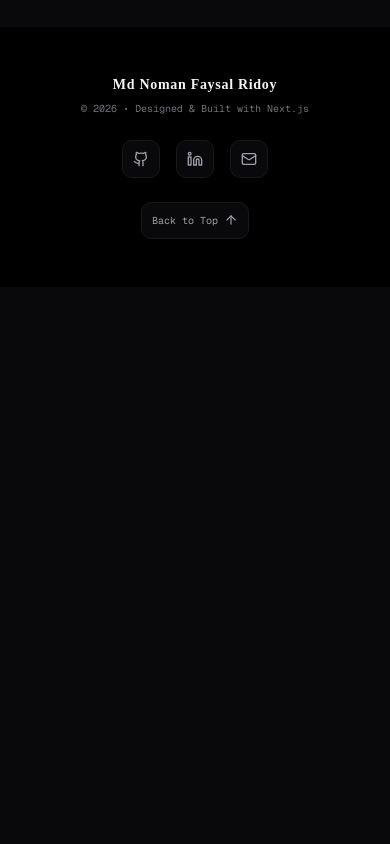
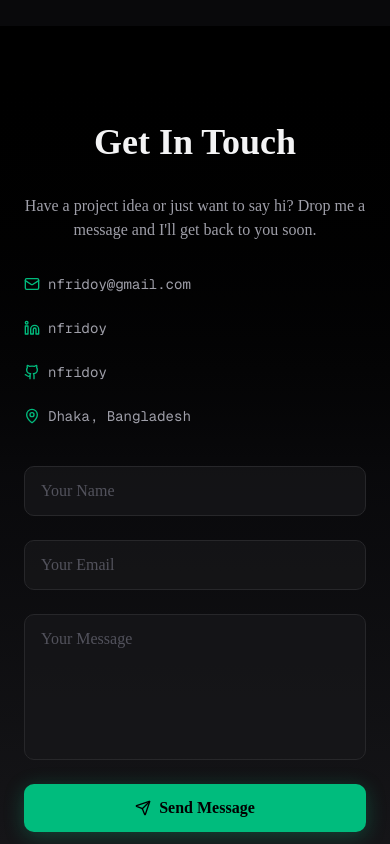
Before and after one commit to NFRIDOY/nfridoy-next-portfolio, a Next.js app: page / in a window 390 px wide. Shown: the part 6840-7684 px from the top of the page. Before the commit the page ends 7127 px from the top, so only its background shows below. Built offline with nearby package versions, Linux system fonts and the light colour scheme; a web font is replaced by a local one.

Commit message:
✨feat: nodeMailer

```diff
--- a/package.json
+++ b/package.json
@@ -17,6 +17,7 @@
     "gsap": "^3.15.0",
     "lucide-react": "^0.460.0",
     "next": "16.3.2",
+    "nodemailer": "^9.0.5",
     "react": "19.2.8",
     "react-dom": "19.2.8",
     "shadcn": "^4.19.0",
@@ -26,6 +27,7 @@
   "devDependencies": {
     "@tailwindcss/postcss": "^4",
     "@types/node": "^20",
+    "@types/nodemailer": "^8.0.1",
     "@types/react": "^19",
     "@types/react-dom": "^19",
     "eslint": "^9",
--- /dev/null
+++ b/src/app/api/contact/route.ts
@@ -0,0 +1,76 @@
+import { NextRequest, NextResponse } from "next/server";
+import nodemailer from "nodemailer";
+
+export async function POST(req: NextRequest) {
+  try {
+    const { name, email, message } = await req.json();
+
+    if (!name || !email || !message) {
+      return NextResponse.json(
+        { error: "Name, email, and message are required." },
+        { status: 400 }
+      );
+    }
+
+    const emailRegex = /^[^\s@]+@[^\s@]+\.[^\s@]+$/;
+    if (!emailRegex.test(email)) {
+      return NextResponse.json(
+        { error: "Invalid email address." },
+        { status: 400 }
+      );
+    }
+
+    const transporter = nodemailer.createTransport({
+      host: process.env.SMTP_HOST,
+      port: Number(process.env.SMTP_PORT) || 587,
+      secure: false,
+      auth: {
+        user: process.env.SMTP_USER,
+        pass: process.env.SMTP_PASS,
+      },
+    });
+
+    const mailOptions = {
+      from: `"Portfolio Contact Form" <${process.env.SMTP_USER}>`,
+      to: process.env.CONTACT_EMAIL,
+      replyTo: email,
+      subject: `New Message from ${name} — Portfolio Contact`,
+      html: `
+        <div style="font-family: Arial, sans-serif; max-width: 600px; margin: 0 auto; padding: 20px; background: #18181b; border-radius: 12px; border: 1px solid #27272a;">
+          <h2 style="color: #10b981; font-size: 20px; margin-bottom: 16px;">New Contact Form Message</h2>
+          <div style="margin-bottom: 12px;">
+            <span style="color: #a1a1aa; font-size: 12px; text-transform: uppercase; letter-spacing: 0.1em;">Name</span>
+            <p style="color: #f4f4f5; font-size: 16px; margin: 4px 0 0 0;">${name}</p>
+          </div>
+          <div style="margin-bottom: 12px;">
+            <span style="color: #a1a1aa; font-size: 12px; text-transform: uppercase; letter-spacing: 0.1em;">Email</span>
+            <p style="color: #f4f4f5; font-size: 16px; margin: 4px 0 0 0;">
+              <a href="mailto:${email}" style="color: #10b981; text-decoration: none;">${email}</a>
+            </p>
+          </div>
+          <div style="margin-bottom: 12px;">
+            <span style="color: #a1a1aa; font-size: 12px; text-transform: uppercase; letter-spacing: 0.1em;">Message</span>
+            <p style="color: #f4f4f5; font-size: 16px; margin: 4px 0 0 0; line-height: 1.6; white-space: pre-wrap;">${message}</p>
+          </div>
+          <hr style="border: none; border-top: 1px solid #27272a; margin: 20px 0;" />
+          <p style="color: #52525b; font-size: 12px; margin: 0;">
+            Sent from <a href="https://nfridoy.vercel.app" style="color: #10b981; text-decoration: none;">nfridoy.vercel.app</a> contact form
+          </p>
+        </div>
+      `,
+    };
+
+    await transporter.sendMail(mailOptions);
+
+    return NextResponse.json(
+      { message: "Message sent successfully!" },
+      { status: 200 }
+    );
+  } catch (error) {
+    console.error("Contact form error:", error);
+    return NextResponse.json(
+      { error: "Failed to send message. Please try again later." },
+      { status: 500 }
+    );
+  }
+}
--- a/src/app/page.tsx
+++ b/src/app/page.tsx
@@ -6,6 +6,7 @@ import Projects from "@/components/Projects";
 // import WorkExperience from "@/components/WorkExperience";
 import AIChat from "@/components/AIChat";
 import Footer from "@/components/Footer";
+import Contact from "@/components/Contact";
 
 export default function Home() {
   return (
@@ -17,6 +18,8 @@ export default function Home() {
         <Skills />
         <Projects />
         {/* <WorkExperience /> */}
+        {/* Contact me Form */}
+        <Contact />
       </main>
       <AIChat />
       <Footer />
--- /dev/null
+++ b/src/components/Contact.tsx
@@ -0,0 +1,176 @@
+"use client";
+
+import React, { useState, useEffect, useRef } from "react";
+import gsap from "gsap";
+import { Mail, MapPin, Send, LinkedinIcon, GithubIcon, CheckCircle, Loader2 } from "lucide-react";
+import { portfolioData } from "@/data/portfolioData";
+
+export default function Contact() {
+  const containerRef = useRef<HTMLDivElement>(null);
+  const formRef = useRef<HTMLFormElement>(null);
+
+  const [name, setName] = useState("");
+  const [email, setEmail] = useState("");
+  const [message, setMessage] = useState("");
+  const [status, setStatus] = useState<"idle" | "sending" | "success" | "error">("idle");
+  const [errorMsg, setErrorMsg] = useState("");
+
+  useEffect(() => {
+    const ctx = gsap.context(() => {
+      gsap.fromTo(
+        containerRef.current,
+        { opacity: 0, y: 40 },
+        { opacity: 1, y: 0, duration: 1, ease: "power3.out" }
+      );
+
+      if (formRef.current) {
+        gsap.fromTo(
+          formRef.current.children,
+          { y: 20, opacity: 0 },
+          {
+            y: 0,
+            opacity: 1,
+            duration: 0.8,
+            stagger: 0.15,
+            ease: "power3.out",
+            delay: 0.3,
+          }
+        );
+      }
+    }, containerRef);
+
+    return () => ctx.revert();
+  }, []);
+
+  const handleSubmit = async (e: React.FormEvent) => {
+    e.preventDefault();
+    setStatus("sending");
+    setErrorMsg("");
+
+    try {
+      const res = await fetch("/api/contact", {
+        method: "POST",
+        headers: { "Content-Type": "application/json" },
+        body: JSON.stringify({ name, email, message }),
+      });
+
+      const data = await res.json();
+
+      if (!res.ok) {
+        throw new Error(data.error || "Something went wrong.");
+      }
+
+      setStatus("success");
+      setName("");
+      setEmail("");
+      setMessage("");
+
+      setTimeout(() => setStatus("idle"), 4000);
+    } catch (err: unknown) {
+      setStatus("error");
+      setErrorMsg(err instanceof Error ? err.message : "Failed to send message.");
+    }
+  };
+
+  return (
+    <section
+      id="contact"
+      ref={containerRef}
+      className="relative min-h-[70vh] flex items-center justify-center py-24 px-6 bg-gradient-to-b from-black via-zinc-950 to-zinc-900"
+    >
+      <div className="max-w-4xl w-full mx-auto text-center space-y-8">
+        {/* Title */}
+        <h2 className="text-4xl sm:text-5xl font-extrabold text-zinc-100">
+          Get In Touch
+        </h2>
+        <p className="text-zinc-400 max-w-xl mx-auto">
+          Have a project idea or just want to say hi? Drop me a message and I&apos;ll
+          get back to you soon.
+        </p>
+
+        {/* Contact Info */}
+        <div className="flex flex-col sm:flex-row justify-center gap-6 text-zinc-400 font-mono text-sm">
+          <div className="flex items-center gap-2">
+            <Mail className="h-4 w-4 text-emerald-500" />
+            <span>{portfolioData.personalInfo.socials.email}</span>
+          </div>
+          <a href={portfolioData.personalInfo.socials.linkedin} className="flex items-center gap-2 hover:text-zinc-200 transition-colors">
+            <LinkedinIcon className="h-4 w-4 text-emerald-500" />
+            <span>{portfolioData.personalInfo.socials.linkedin.split("/in/")[1]}</span>
+          </a>
+          <a href={portfolioData.personalInfo.socials.github} className="flex items-center gap-2 hover:text-zinc-200 transition-colors">
+            <GithubIcon className="h-4 w-4 text-emerald-500" />
+            <span>{portfolioData.personalInfo.socials.github.split("/")[3]}</span>
+          </a>
+          <div className="flex items-center gap-2">
+            <MapPin className="h-4 w-4 text-emerald-500" />
+            <span>Dhaka, Bangladesh</span>
+          </div>
+        </div>
+
+        {/* Contact Form */}
+        <form
+          ref={formRef}
+          onSubmit={handleSubmit}
+          className="mt-10 grid grid-cols-1 sm:grid-cols-2 gap-6 text-left"
+        >
+          <input
+            type="text"
+            placeholder="Your Name"
+            value={name}
+            onChange={(e) => setName(e.target.value)}
+            required
+            className="col-span-1 px-4 py-3 rounded-lg bg-zinc-900/70 border border-zinc-800 text-zinc-200 placeholder:text-zinc-600 focus:outline-none focus:border-emerald-500 transition"
+          />
+          <input
+            type="email"
+            placeholder="Your Email"
+            value={email}
+            onChange={(e) => setEmail(e.target.value)}
+            required
+            className="col-span-1 px-4 py-3 rounded-lg bg-zinc-900/70 border border-zinc-800 text-zinc-200 placeholder:text-zinc-600 focus:outline-none focus:border-emerald-500 transition"
+          />
+          <textarea
+            placeholder="Your Message"
+            rows={5}
+            value={message}
+            onChange={(e) => setMessage(e.target.value)}
+            required
+            className="col-span-1 sm:col-span-2 px-4 py-3 rounded-lg bg-zinc-900/70 border border-zinc-800 text-zinc-200 placeholder:text-zinc-600 focus:outline-none focus:border-emerald-500 transition resize-none"
+          />
+
+          {/* Status Messages */}
+          {status === "success" && (
+            <div className="col-span-1 sm:col-span-2 flex items-center gap-2 text-emerald-400 text-sm font-mono justify-center">
+              <CheckCircle className="h-4 w-4" />
+              Message sent successfully! I&apos;ll get back to you soon.
+            </div>
+          )}
+          {status === "error" && (
+            <div className="col-span-1 sm:col-span-2 flex items-center gap-2 text-rose-400 text-sm font-mono justify-center">
+              <span>{errorMsg}</span>
+            </div>
+          )}
+
+          <button
+            type="submit"
+            disabled={status === "sending"}
+            className="col-span-1 sm:col-span-2 flex items-center justify-center gap-2 px-6 py-3 rounded-lg bg-emerald-500 text-black font-semibold hover:bg-emerald-400 disabled:opacity-50 disabled:hover:bg-emerald-500 transition shadow-[0_4px_20px_rgba(16,185,129,0.3)]"
+          >
+            {status === "sending" ? (
+              <>
+                <Loader2 className="h-4 w-4 animate-spin" />
+                Sending...
+              </>
+            ) : (
+              <>
+                <Send className="h-4 w-4" />
+                Send Message
+              </>
+            )}
+          </button>
+        </form>
+      </div>
+    </section>
+  );
+}
```
Also changed, not shown: 1 other file (tests, documents, lock files or other folders).
